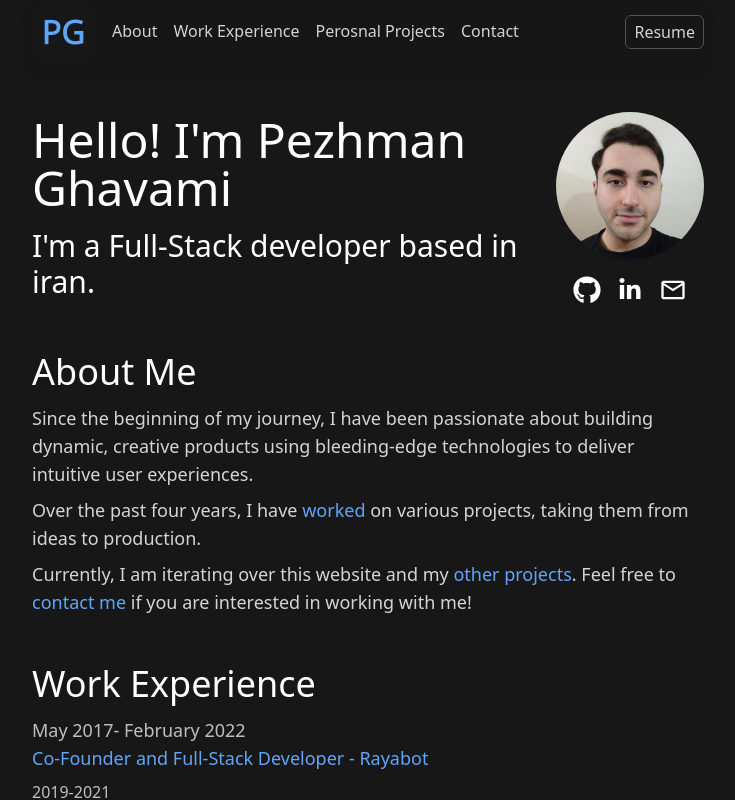
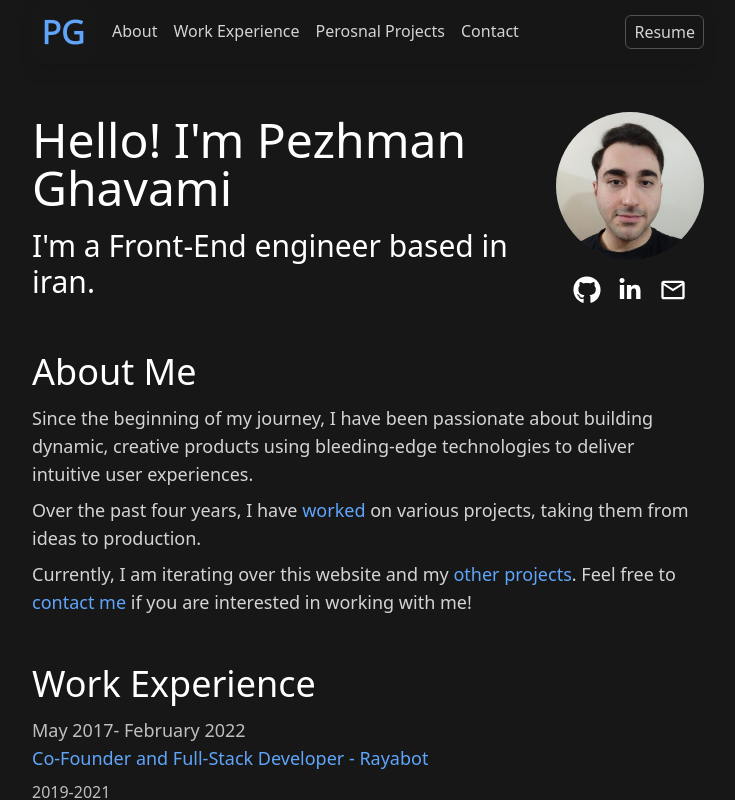
Before and after one commit to PezhmanGhavami/my-portfolio, a React (Vite) app: page / in a window 1280 px wide. Shown: the top 800 px of the page, without its empty margins (272-1007 px from the left). Built offline with nearby package versions, Linux system fonts and the light colour scheme.

Commit message:
Updated my resume

```diff
--- a/src/App.tsx
+++ b/src/App.tsx
@@ -219,7 +219,7 @@ function App() {
               Hello! I'm Pezhman Ghavami
             </h1>
             <h3 className="text-2xl sm:text-3xl">
-              I'm a Full-Stack developer based in iran.
+              I'm a Front-End engineer based in iran.
             </h3>
           </div>
           <div className="w-36 h-36 sm:w-48 sm:h-48 mb-12 sm:mb-0 flex flex-col justify-between ">
```
Also changed, not shown: 1 other file (tests, documents, lock files or other folders).
